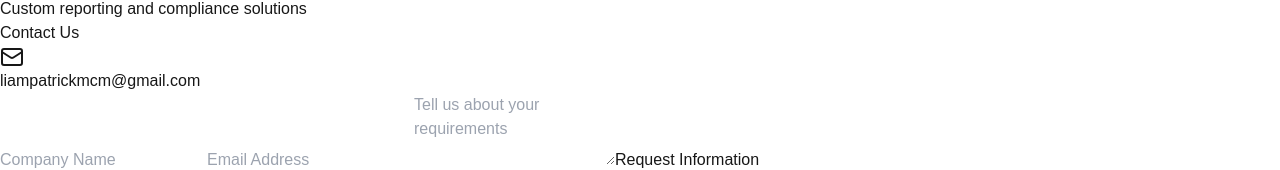
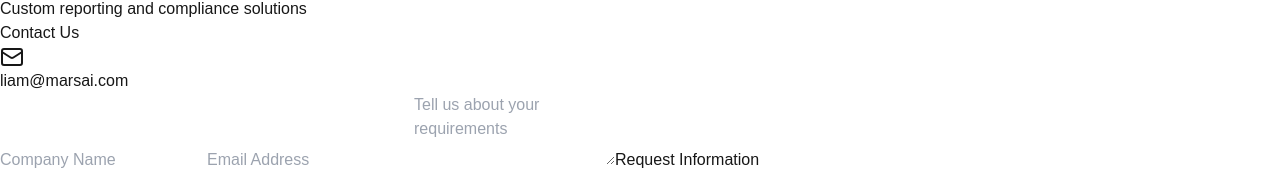
Before and after one commit to IKalonji/MARSai, a Next.js app in the folder Frontend/: page /features in a window 1280 px wide. Shown: the part 1146-1316 px from the top of the page. Built offline with nearby package versions, Linux system fonts and the light colour scheme.

Commit message:
removal3

```diff
--- a/Frontend/src/app/features/page.tsx
+++ b/Frontend/src/app/features/page.tsx
@@ -186,7 +186,7 @@ export default function Features() {
                 <div className="flex items-center gap-3 mb-4">
                   <Mail className="w-5 h-5 text-red-400" />
                   <a href="mailto:enterprise@mars.ai" className="text-white hover:text-red-300 transition-colors">
-                    liampatrickmcm@gmail.com
+                    liam@marsai.com
                   </a>
                 </div>
                 <form className="space-y-4">
```
